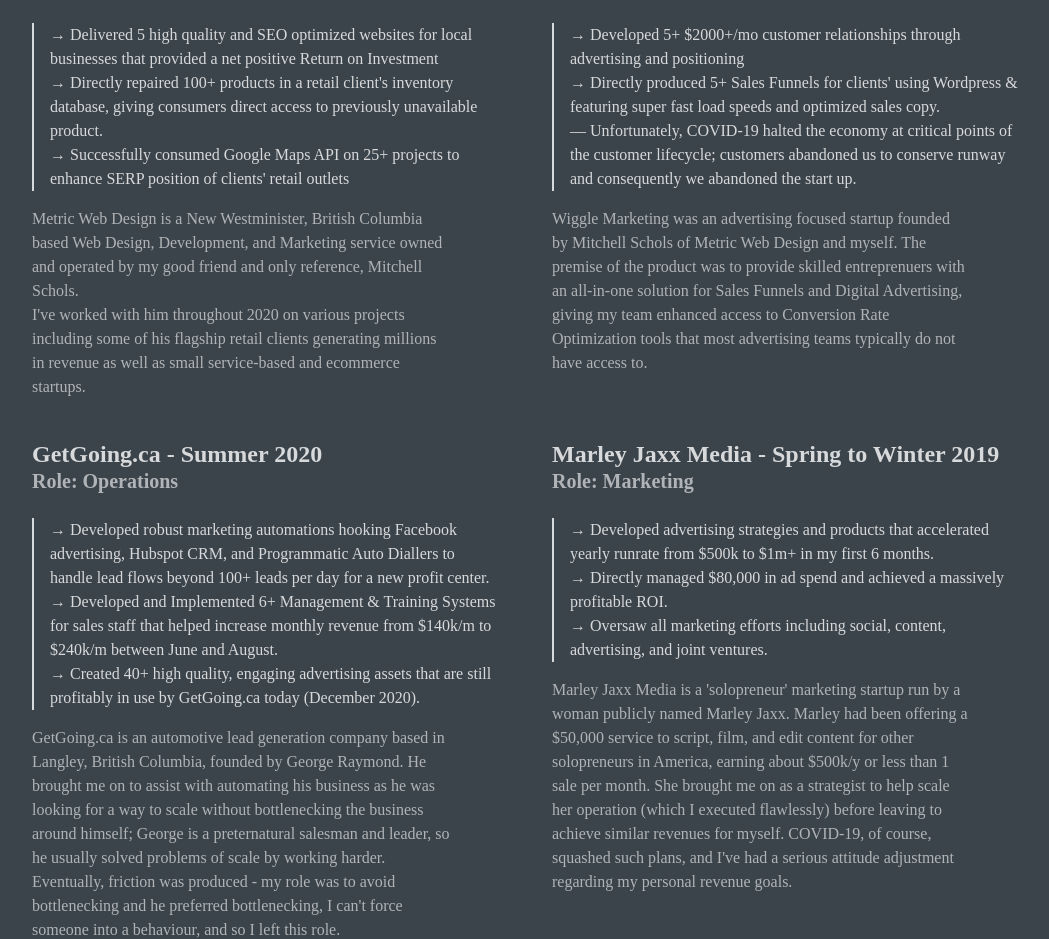
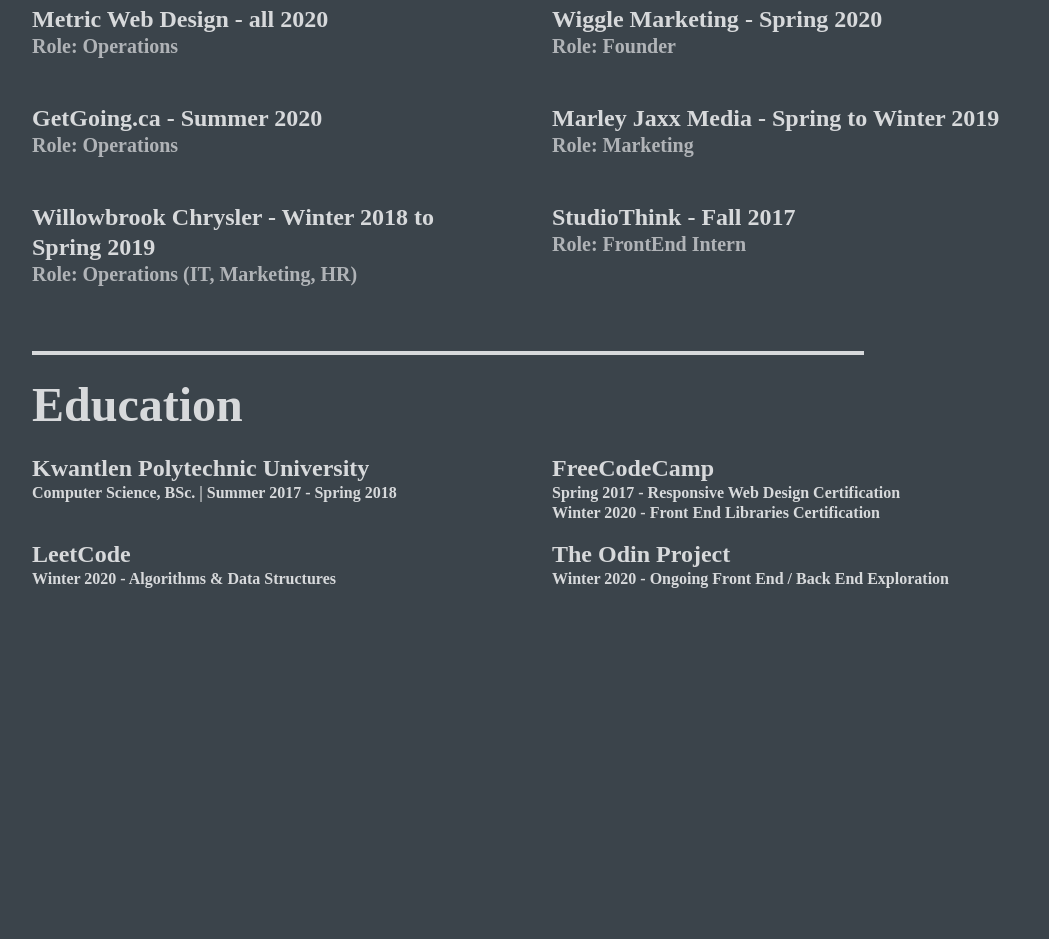
Before and after one commit to mackbowes/mackbowes.com, a Next.js app: page / in a window 1280 px wide. Shown: the part 1698-2637 px from the top of the page, without its empty margins (88-1137 px from the left). After the commit the page ends 2423 px from the top, so only its background shows below. Built offline with nearby package versions, Linux system fonts and the light colour scheme; a web font is replaced by a local one.

Commit message:
Added accordion components for Work History and Education sections in resume :)

```diff
--- /dev/null
+++ b/components/edaccordion.js
@@ -0,0 +1,40 @@
+import React, { useState, Component } from 'react'
+import styles from '../styles/edaccordion.module.css'
+
+class EdAccordion extends Component {
+  constructor(props) {
+    super(props);
+    this.handleClick = this.handleClick.bind(this);
+    this.state = {
+      opacity: 0,
+      height: 0
+    }
+  }
+  handleClick() {
+    (this.state.opacity == 1)
+    ? this.setState({ opacity : 0})
+    : this.setState({ opacity : 1}),
+    (this.state.height == `100vh`)
+    ? this.setState({ height : 0})
+    : this.setState({ height : `100vh`})
+  }
+  render() {
+  return(
+    <div style={{paddingRight: `5vmin`}}>
+      <div onClick={this.handleClick} style={{cursor: `pointer`}}>
+      <h3>{this.props.title}</h3>
+      {(this.props.highlight1)
+        ? <h4>{this.props.highlight1}</h4>
+        : '' }
+      {(this.props.highlight2)
+        ? <h4>{this.props.highlight2}</h4>
+        : '' }
+      </div>
+      <div style={{opacity: this.state.opacity, transition: `all 0.25s ease-in-out 0s, transform 0s ease 0.20s`, transformOrigin: `top`, maxHeight: `${this.state.height}`, transform: `scaleX(${this.state.opacity})` }}>
+      <p style={{paddingLeft: '2.5vmin'}}>{this.props.about}</p>
+      </div>
+    </div>
+  )}
+}
+
+export default EdAccordion
--- /dev/null
+++ b/components/workaccordion.js
@@ -0,0 +1,51 @@
+import React, { useState, Component } from 'react'
+import styles from '../styles/workaccordion.module.css'
+
+class WorkAccordion extends Component {
+  constructor(props) {
+    super(props);
+    this.handleClick = this.handleClick.bind(this);
+    this.state = {
+      opacity: 0,
+      height: 0
+    }
+  }
+  handleClick() {
+    (this.state.opacity == 1)
+    ? this.setState({ opacity : 0})
+    : this.setState({ opacity : 1}),
+    (this.state.height == `100vh`)
+    ? this.setState({ height : 0})
+    : this.setState({ height : `100vh`})
+  }
+  render() {
+  return(
+    <aside className={styles.resumeBlock}>
+      <div onClick={this.handleClick} style={{cursor: `pointer`}}>
+      <h3>{this.props.title} - {this.props.time}</h3>
+      <h4>
+      Role: {this.props.role}
+      </h4>
+      </div>
+      <div style={{opacity: this.state.opacity, transition: `all 0.25s ease-in-out 0s, transform 0s ease 0.20s`, transformOrigin: `top`, maxHeight: `${this.state.height}`, transform: `scaleX(${this.state.opacity})` }}>
+      <ul className={styles.flatUl}>
+        {(this.props.highlight1)
+          ? <li>&rarr; {this.props.highlight1}</li>
+          : '' }
+        {(this.props.highlight2)
+          ? <li>&rarr; {this.props.highlight2}</li>
+          : '' }
+        {(this.props.highlight3)
+          ? <li>&rarr; {this.props.highlight3}</li>
+          : '' }
+        {(this.props.highlight4)
+          ? <li>&rarr; {this.props.highlight4}</li>
+          : '' }
+      </ul>
+      <p>{this.props.about}</p>
+      </div>
+    </aside>
+  )}
+}
+
+export default WorkAccordion
--- a/pages/index.js
+++ b/pages/index.js
@@ -1,5 +1,7 @@
 import Head from 'next/head'
 import Link from 'next/link'
+import WorkAccordion from '../components/workaccordion'
+import EdAccordion from '../components/edaccordion'
 import { motion } from "framer-motion"
 import styles from '../styles/Home.module.css'
 
@@ -64,8 +66,8 @@
         <section title="resume" className={styles.sectionWrapper}>
         <article className={styles.column}>
         <h2>Overview</h2>
-        <p>I deeply enjoy creative expression, problem solving, automation, and increasing efficiency. I work well in teams, yet also have put in the necessary effort to start and complete projects on my own. I also work from an underlying belief that the world around me and history as a wider idea are in constant flux so:</p><h4>shipped is better than perfect</h4>
-        <h4>&amp; tried is better than planned.</h4><br/>
+        <p>I deeply enjoy creative expression, problem solving, automation, and increasing efficiency. I work well in teams, yet also have put in the necessary effort to start and complete projects on my own. I also work from an underlying belief that the world around me and history as a wider idea are in constant flux so:</p><h4>shipped is better than perfect.</h4><br/>
+        <p>Shipping an imperfect product simply gives you feedback faster to improve - it's not like I don't like to follow best practices and do good work, it's more that you can't be 100% what your customer base needs until they tell you.</p>
         <h3>I'm proud of my ability in the following skills:</h3>
         <ul className={styles.ulGrid}>
           <li>React.js</li>
@@ -84,98 +86,87 @@
         <div className={styles.resumeHr}></div>
         <h2>Work History</h2><br />
           <div className={styles.ulGrid}>
-            <aside className={styles.resumeBlock}>
-              <h3>Metric Web Design - all 2020</h3>
-              <h4>Role: Operations</h4>
-              <ul className={styles.flatUl}>
-                <li>&rarr; Delivered 5 high quality and SEO optimized websites for local businesses that provided a net positive Return on Investment</li>
-                <li>&rarr; Directly repaired 100+ products in a retail client's inventory database, giving consumers direct access to previously unavailable product.</li>
-                <li>&rarr; Successfully consumed Google Maps API on 25+ projects to enhance SERP position of clients' retail outlets</li>
-              </ul>
-              <p>Metric Web Design is a New Westminister, British Columbia based Web Design, Development, and Marketing service owned and operated by my good friend and only reference, Mitchell Schols.<br />
-              I've worked with him throughout 2020 on various projects including some of his flagship retail clients generating millions in revenue as well as small service-based and ecommerce startups.</p>
-            </aside>
-            <aside className={styles.resumeBlock}>
-              <h3>Wiggle Marketing - Spring 2020</h3>
-              <h4>Role: Founder</h4>
-              <ul className={styles.flatUl}>
-                <li>&rarr; Developed 5+ $2000+/mo customer relationships through advertising and positioning</li>
-                <li>&rarr; Directly produced 5+ Sales Funnels for clients' using Wordpress & featuring super fast load speeds and optimized sales copy.</li>
-                <li>&mdash; Unfortunately, COVID-19 halted the economy at critical points of the customer lifecycle; customers abandoned us to conserve runway and consequently we abandoned the start up.</li>
-              </ul>
-              <p>Wiggle Marketing was an advertising focused startup founded by Mitchell Schols of Metric Web Design and myself. The premise of the product was to provide skilled entreprenuers with an all-in-one solution for Sales Funnels and Digital Advertising, giving my team enhanced access to Conversion Rate Optimization tools that most advertising teams typically do not have access to.</p>
-            </aside>
-            <aside className={styles.resumeBlock}>
-              <h3>GetGoing.ca - Summer 2020</h3>
-              <h4>Role: Operations</h4>
-              <ul className={styles.flatUl}>
-                <li>&rarr; Developed robust marketing automations hooking Facebook advertising, Hubspot CRM, and Programmatic Auto Diallers to handle lead flows beyond 100+ leads per day for a new profit center.</li>
-                <li>&rarr; Developed and Implemented 6+ Management & Training Systems for sales staff that helped increase monthly revenue from $140k/m to $240k/m between June and August.</li>
-                <li>&rarr; Created 40+ high quality, engaging advertising assets that are still profitably in use by GetGoing.ca today (December 2020).</li>
-              </ul>
-              <p>GetGoing.ca is an automotive lead generation company based in Langley, British Columbia, founded by George Raymond. He brought me on to assist with automating his business as he was looking for a way to scale without bottlenecking the business around himself; George is a preternatural salesman and leader, so he usually solved problems of scale by working harder. Eventually, friction was produced - my role was to avoid bottlenecking and he preferred bottlenecking, I can't force someone into a behaviour, and so I left this role.</p>
-            </aside>
-            <aside className={styles.resumeBlock}>
-              <h3>Marley Jaxx Media - Spring to Winter 2019</h3>
-              <h4>Role: Marketing</h4>
-              <ul className={styles.flatUl}>
-                <li>&rarr; Developed advertising strategies and products that accelerated yearly runrate from $500k to $1m+ in my first 6 months.</li>
-                <li>&rarr; Directly managed $80,000 in ad spend and achieved a massively profitable ROI.</li>
-                <li>&rarr; Oversaw all marketing efforts including social, content, advertising, and joint ventures.</li>
-              </ul>
-              <p>Marley Jaxx Media is a 'solopreneur' marketing startup run by a woman publicly named Marley Jaxx. Marley had been offering a $50,000 service to script, film, and edit content for other solopreneurs in America, earning about $500k/y or less than 1 sale per month. She brought me on as a strategist to help scale her operation (which I executed flawlessly) before leaving to achieve similar revenues for myself. COVID-19, of course, squashed such plans, and I've had a serious attitude adjustment regarding my personal revenue goals.</p>
-            </aside>
-            <aside className={styles.resumeBlock}>
-              <h3>Willowbrook Chrysler - Winter 2018 to Spring 2019</h3>
-              <h4>Role: Operations (IT, Marketing, HR)</h4>
-              <ul className={styles.flatUl}>
-                <li>&rarr; Delivered 10,000+ leads through digital marketing channels</li>
-                <li>&rarr; Marketing efforts contributed over $1m/mo in revenue</li>
-                <li>&rarr; Developed and implemented 12+ employee management automation systems to reduce friction in onboarding and accelerate sales pipelines</li>
-                <li>&rarr; Developed 3+ landing pages to capture and remarket car-buying leads</li>
-              </ul>
-              <p>Willowbrook Chrysler is an FCA Dealership based in my hometown of Langley, British Columbia. This dealership is a smallish family owned business (Owned by Doug Seale and operated by his son-in-law, Curtis Thompson) with nearly 100 employees. I was originally brought on for IT support - maintaing printer drivers, replacing keyboards, onboarding new users to the inventory management system and so on. The team was impressed with my technical ability and demeanor at work and quickly added responsibilities to my role including digital advertising (that they helped train me in performing) and human resources activites including hiring, firing, and interfacing with employee focused government bodies such as WorkSafeBC. By the time I left, I was instrumental in managing inventory, had 3 direct reports, had delivered tens of thousands of car buying leads, and directly contributed millions in revenue through my marketing efforts.</p>
-            </aside>
-            <aside className={styles.resumeBlock}>
-              <h3>StudioThink - Fall 2017</h3>
-              <h4>Role: FrontEnd Intern</h4>
-              <ul className={styles.flatUl}>
-                <li>&rarr; Developed 10+ Responsive HTML Emails</li>
-                <li>&rarr; Assisted in the development of $100,000+ worth of client website projects</li>
-                <li>&rarr; Honed my coding skills in transferring 5+ designs from PSDs to Code</li>
-                <li>&rarr; Introduced to complex server-side processing with PHP</li>
-              </ul>
-              <p>StudioThink is a branding agency based in the nearby Surrey, British Columbia suburb locally referred to as Cloverdale. They took me on as a front-end intern which I'm grateful for - I was studying HTML, CSS, and Javascript on my own and was wondering how those skills translated into a working environment. StudioThink used a somewhat rare PHP based content management system called Concrete5 to develop their websites which was a difficult learning curve after primarily working with Wordpress - however embarrasing it was for me to not 100% understand the code, they were nonetheless impressed with my dedication to learning and have provided me with a lovely reference letter.</p>
-            </aside>
+          <WorkAccordion
+          title="Metric Web Design"
+          time="all 2020"
+          role="Operations"
+          highlight1="Delivered 5 high quality and SEO optimized websites for local businesses that provided a net positive Return on Investment"
+          highlight2="Directly repaired 100+ products in a retail client's inventory database, giving consumers direct access to previously unavailable product."
+          highlight3="Successfully consumed Google Maps API on 25+ projects to enhance SERP position of clients' retail outlets"
+          about="Metric Web Design is a New Westminister, British Columbia based Web Design, Development, and Marketing service owned and operated by my good friend and only reference, Mitchell Schols.
+          I've worked with him throughout 2020 on various projects including some of his flagship retail clients generating millions in revenue as well as small service-based and ecommerce startups."
+          />
+          <WorkAccordion
+          title="Wiggle Marketing"
+          time="Spring 2020"
+          role="Founder"
+          highlight1="Developed 5+ $2000+/mo customer relationships through advertising and positioning"
+          highlight2="Directly produced 5+ Sales Funnels for clients' using Wordpress & featuring super fast load speeds and optimized sales copy."
+          highlight3="Successfully created systems and processes to get client deliverables on top and to spec."
+          about="Wiggle Marketing was an advertising focused startup founded by Mitchell Schols of Metric Web Design and myself. The premise of the product was to provide skilled entreprenuers with an all-in-one solution for Sales Funnels and Digital Advertising, giving my team enhanced access to Conversion Rate Optimization tools that most advertising teams typically do not have access to."
+          />
+          <WorkAccordion
+          title="GetGoing.ca"
+          time="Summer 2020"
+          role="Operations"
+          highlight1="Developed robust marketing automations hooking Facebook advertising, Hubspot CRM, and Programmatic Auto Diallers to handle lead flows beyond 100+ leads per day for a new profit center."
+          highlight2="Developed and Implemented 6+ Management & Training Systems for sales staff that helped increase monthly revenue from $140k/m to $240k/m between June and August."
+          highlight3="Created 40+ high quality, engaging advertising assets that are still profitably in use by GetGoing.ca today (December 2020)."
+          about="GetGoing.ca is an automotive lead generation company based in Langley, British Columbia, founded by George Raymond. He brought me on to assist with automating his business as he was looking for a way to scale without bottlenecking the business around himself; George is a preternatural salesman and leader, so he usually solved problems of scale by working harder. After 3 months, culture fit was apparently weak so I left."
+          />
+          <WorkAccordion
+          title="Marley Jaxx Media"
+          time="Spring to Winter 2019"
+          role="Marketing"
+          highlight1="Developed advertising strategies and products that accelerated yearly runrate from $500k to $1m+ in my first 6 months."
+          highlight2="Directly managed $80,000 in ad spend and achieved a massively profitable ROI."
+          highlight3="Oversaw all marketing efforts including social, content, advertising, and joint ventures."
+          about="Marley Jaxx Media is a 'solopreneur' marketing startup run by a woman publicly named Marley Jaxx. Marley had been offering a $50,000 service to script, film, and edit content for other solopreneurs in America, earning about $500k/y or less than 1 sale per month. She brought me on as a strategist to help scale her operation (which I executed flawlessly) before leaving to achieve similar revenues for myself. COVID-19, of course, squashed such plans, and now I'm looking to improve my web development skills and contribute to interesting projects."
+          />
+          <WorkAccordion
+          title="Willowbrook Chrysler"
+          time="Winter 2018 to Spring 2019"
+          role="Operations (IT, Marketing, HR)"
+          highlight1="Delivered 10,000+ leads through digital marketing channels"
+          highlight2="Marketing efforts contributed over $1m/mo in revenue"
+          highlight3="Developed and implemented 12+ employee management automation systems to reduce friction in onboarding and accelerate sales pipelines"
+          highlight4="Developed 3+ landing pages to capture and remarket car-buying leads"
+          about="Willowbrook Chrysler is an FCA Dealership based in my hometown of Langley, British Columbia. This dealership is a smallish family owned business (Owned by Doug Seale and operated by his son-in-law, Curtis Thompson) with nearly 100 employees. I was originally brought on for IT support - maintaing printer drivers, replacing keyboards, onboarding new users to the inventory management system and so on. The team was impressed with my technical ability and demeanor at work and quickly added responsibilities to my role including digital advertising (that they helped train me in performing) and human resources activites including hiring, firing, and interfacing with employee focused government bodies such as WorkSafeBC. By the time I left, I was instrumental in managing inventory, had 3 direct reports, had delivered tens of thousands of car buying leads, and directly contributed millions in revenue through my marketing efforts."
+          />
+          <WorkAccordion
+          title="StudioThink"
+          time="Fall 2017"
+          role="FrontEnd Intern"
+          highlight1="Developed 10+ Responsive HTML Emails"
+          highlight2="Assisted in the development of $100,000+ worth of client website projects"
+          highlight3="Honed my coding skills in transferring 5+ designs from PSDs to Code"
+          highlight4="Introduced to complex server-side processing with PHP"
+          about="StudioThink is a branding agency based in the nearby Surrey, British Columbia suburb locally referred to as Cloverdale. They took me on as a front-end intern which I'm grateful for - I was studying HTML, CSS, and Javascript on my own and was wondering how those skills translated into a working environment. StudioThink used a somewhat rare PHP based content management system called Concrete5 to develop their websites which was a difficult learning curve after primarily working with Wordpress - however embarrasing it was for me to not 100% understand the code, they were nonetheless impressed with my dedication to learning and have provided me with a lovely reference letter."
+          />
           </div>
         <div className={styles.resumeHr}></div>
         <h2>Education</h2><br />
           <div className={styles.ulGrid}>
-          <div>
-          <h3>Kwantlen Polytechnic University</h3>
-          <h4>Computer Science, BSc. | Summer 2017 - Spring 2018</h4>
-          <p>I had to leave my program to go to work to help support my household due to an injury in the family. Been working in IT roles since then and plan to pursue my degree part time when I find stable work.</p>
-          </div>
-          <div>
-          <h3>FreeCodeCamp</h3>
-          <h4>Spring 2017 - Responsive Web Design Certification</h4>
-          <h4>Winter 2020 - Front End Libraries Certification</h4>
-          <p>What a terrific resource this is! I've finished the Responsive Web Design & Front End Intern Sections and I'm currently switching between the APIs and Microservices &amp; Javascript Algorithms and Data Structures Certifications.</p>
-          </div>
-          <div>
-          <h3>LeetCode</h3>
-          <h4>Winter 2020 - Algorithms & Data Structures</h4>
-          <p>Another terrific resources. The practice challenges are quite challenging and very satisfying to solve - I'm an especially big fan of ranking solutions in terms of speed and memory which gives me a reason to go back and refactor solutions until I've maximized them.</p>
-          </div>
-          <div>
-          <h3>The Odin Project</h3>
-          <h4>Winter 2020 - Ongoing Front End / Back End Exploration</h4>
-          <p>I just started with The Odin Project in December 2020 - grateful for them teaching me how to use Git/Github, it's a wonderful tool.</p>
-          </div>
+          <EdAccordion
+          title="Kwantlen Polytechnic University"
+          highlight1="Computer Science, BSc. | Summer 2017 - Spring 2018"
+          about="This is an incomplete Bachelors of Science in Computer Science. Please don't freak out: I had to leave my program to go to work to help support my household due to an injury in the family. I have improved my skillset in the field and gained valuable experience and insight into the operation and success of businesses since then, and plan to pursue my degree part time once I find stable work." />
+          <EdAccordion
+          title="FreeCodeCamp"
+          highlight1="Spring 2017 - Responsive Web Design Certification"
+          highlight2="Winter 2020 - Front End Libraries Certification"
+          about="What a terrific resource this is! I've finished the Responsive Web Design & Front End Intern Sections and I'm currently switching between the APIs and Microservices &amp; Javascript Algorithms and Data Structures Certifications." />
+          <EdAccordion
+          title="LeetCode"
+          highlight1="Winter 2020 - Algorithms & Data Structures"
+          about="Another terrific resources. The practice challenges are quite challenging and very satisfying to solve - I'm an especially big fan of ranking solutions in terms of speed and memory which gives me a reason to go back and refactor solutions until I've maximized them."
+          />
+          <EdAccordion
+          title="The Odin Project"
+          highlight1="Winter 2020 - Ongoing Front End / Back End Exploration"
+          about="I just started with The Odin Project in December 2020 - grateful for them teaching me how to use Git/Github, it's a wonderful tool." />
           </div>
         </article>
-        </section>
-        <section title="links">
         </section>
       </main>
       <footer>
--- a/styles/Home.module.css
+++ b/styles/Home.module.css
@@ -123,7 +123,7 @@
   margin-bottom: 1.5rem;
 }
 
-.ulGrid p {
+.resumeBlock p {
   margin-right: 4vmax;
   margin-bottom: 2.5vmin;
 }
--- /dev/null
+++ b/styles/edaccordion.module.css
@@ -0,0 +1,35 @@
+.resumeBlock {
+  padding-right: 4vmax;
+  margin-bottom: 2.5vmin;
+}
+.resumeBlock h3 {
+  font-size: 1.5rem;
+}
+.resumeBlock h4 {
+  font-size: 1.25rem;
+  opacity: 0.75;
+  margin-bottom: 1.5rem;
+}
+.resumeBlock li {
+  display: block;
+  line-height: 1.5;
+  font-size: 1.25rem;
+}
+
+.flatUl {
+  padding-inline-start: 2vmin !important;
+  padding-left: 1vmin;
+  border-left: 2px solid var(--text);
+}
+.flatUl li {
+  font-size: 1rem !important;
+}
+
+.resumeBlock p {
+  margin-right: 4vmax;
+  margin-bottom: 2.5vmin;
+}
+
+.resumeBlock {
+  transition: transform 1.5s ease 0s;
+}
--- /dev/null
+++ b/styles/workaccordion.module.css
@@ -0,0 +1,35 @@
+.resumeBlock {
+  padding-right: 4vmax;
+  margin-bottom: 2.5vmin;
+}
+.resumeBlock h3 {
+  font-size: 1.5rem;
+}
+.resumeBlock h4 {
+  font-size: 1.25rem;
+  opacity: 0.75;
+  margin-bottom: 1.5rem;
+}
+.resumeBlock li {
+  display: block;
+  line-height: 1.5;
+  font-size: 1.25rem;
+}
+
+.flatUl {
+  padding-inline-start: 2vmin !important;
+  padding-left: 1vmin;
+  border-left: 2px solid var(--text);
+}
+.flatUl li {
+  font-size: 1rem !important;
+}
+
+.resumeBlock p {
+  margin-right: 4vmax;
+  margin-bottom: 2.5vmin;
+}
+
+.resumeBlock {
+  transition: transform 1.5s ease 0s;
+}
```
